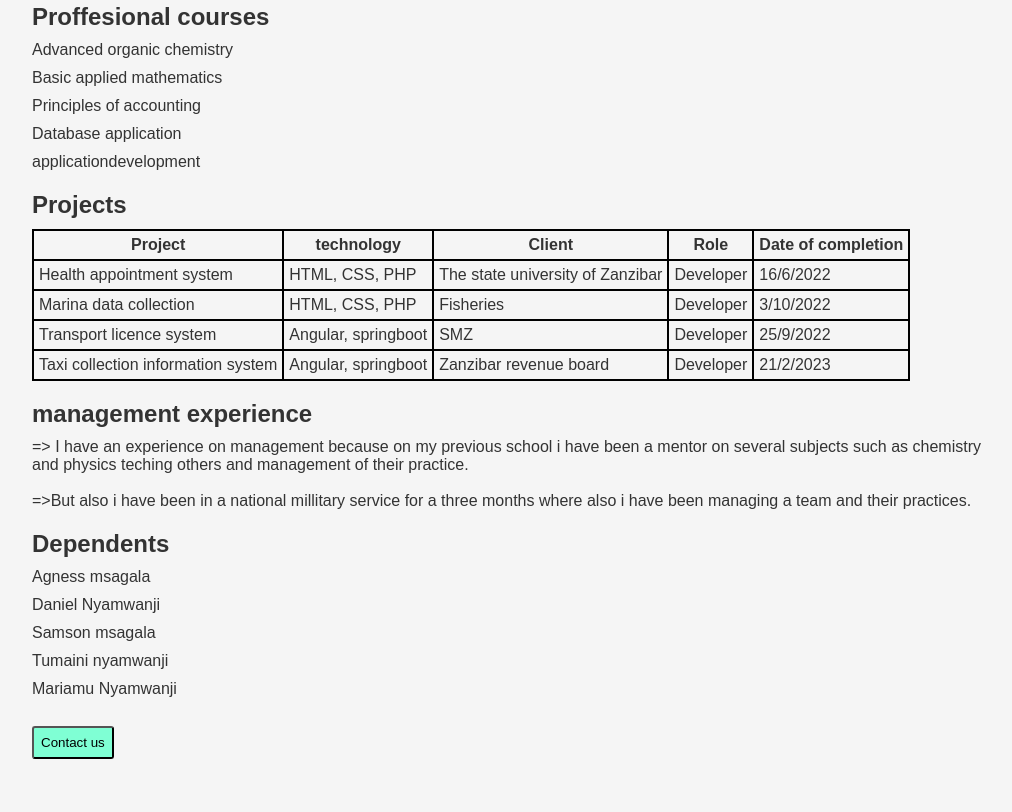
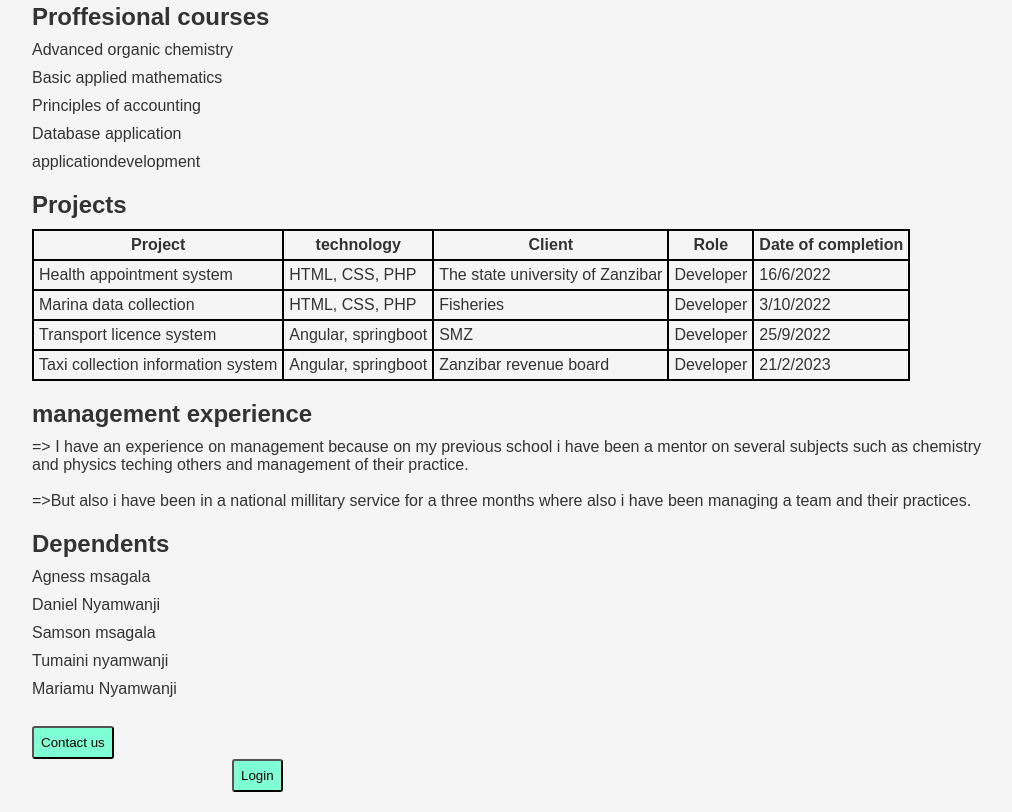
Before and after one commit to Daipha00/my_new, a plain HTML site: page index.html in a window 1280 px wide. Shown: the part 1250-2062 px from the top of the page, without its empty margins (128-1140 px from the left). Before the commit the page ends 2029 px from the top, so only its background shows below. Drawn offline with Linux system fonts and the light colour scheme.

Commit message:
Update index.html

```diff
--- a/index.html
+++ b/index.html
@@ -175,6 +175,9 @@
                            <a href="contact.html"><button>
                             Contact us</button></a>
                         </section>
+		<section style="margin-left: 200px;">
+			<a href="login.html"><button>Login</button></a>
+		</section>
 
                     </body>
 
```
